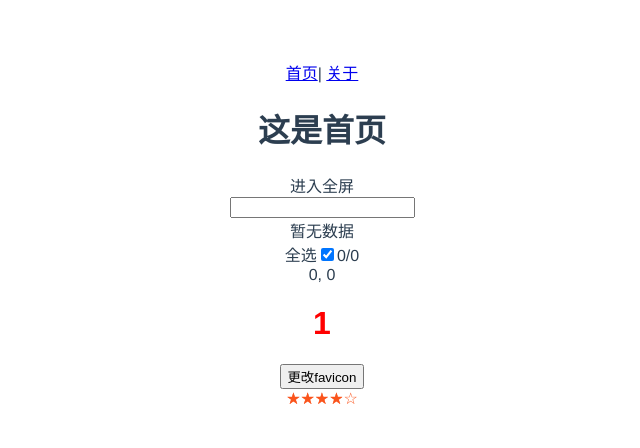
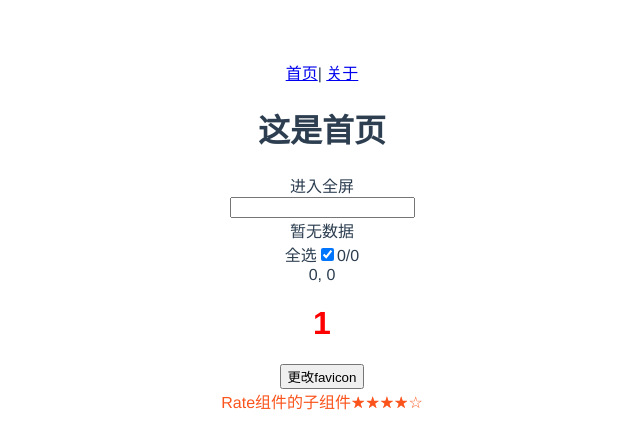
Before and after one commit to mulintu/vue3-demo, a Vue app: page / in a window 1280 px wide. Shown: the top 448 px of the page, without its empty margins (318-958 px from the left). Built offline with nearby package versions, Linux system fonts and the light colour scheme.

Commit message:
使用slot来显示组件的子元素

```diff
--- a/src/components/Rate.vue
+++ b/src/components/Rate.vue
@@ -1,5 +1,6 @@
 <template>
   <div :style="fontStyle">
+    <slot></slot>
     <div class="rate" @mouseout="mouseOut">
       <span @mouseover="mouseOver(num)" v-for="num in 5" :key="num">☆</span>
       <span class="hollow" :style="fontwidth">
--- a/src/pages/home.vue
+++ b/src/pages/home.vue
@@ -2,7 +2,7 @@
   <h1>这是首页</h1>
   <div @click="toggle">进入全屏</div>
   <TodoList ref="todo" />
-  <Rate v-model="score"></Rate>
+  <Rate v-model="score">Rate组件的子组件</Rate>
 </template>
 
 <script setup>
```
